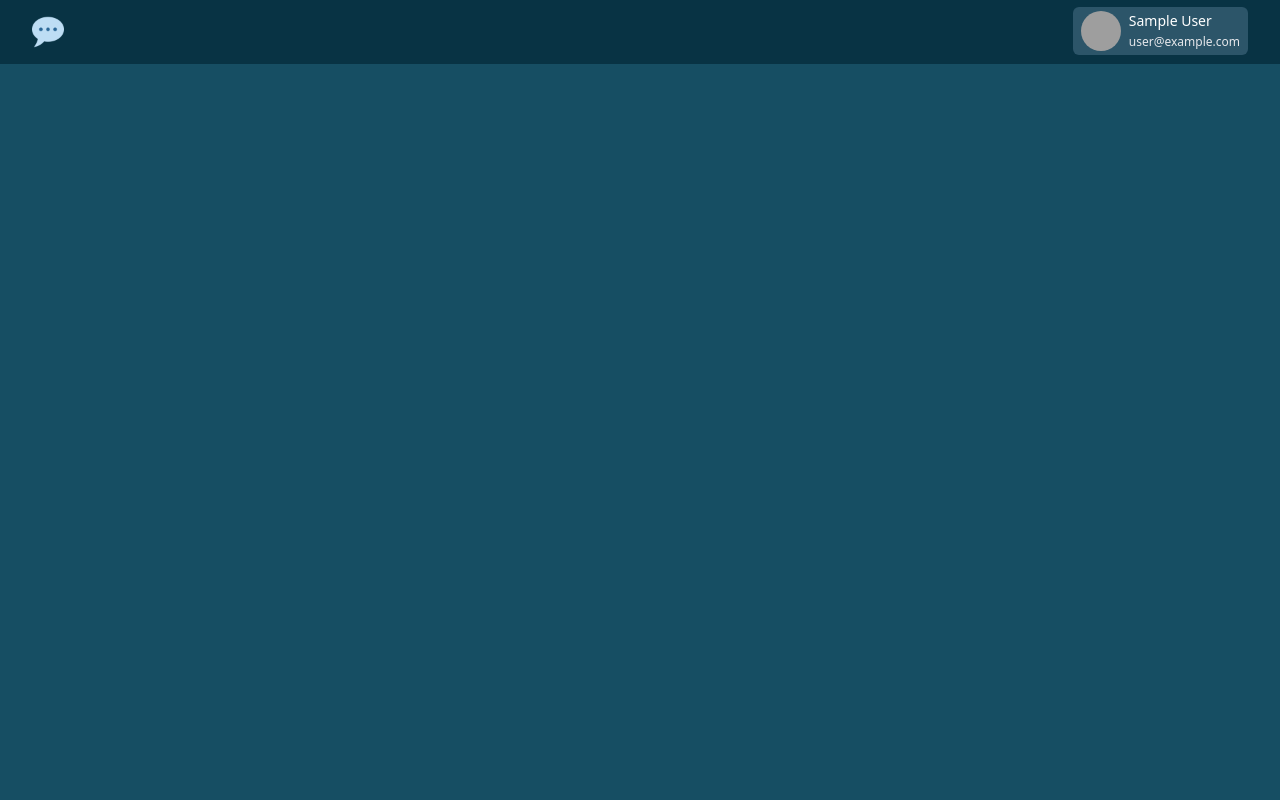
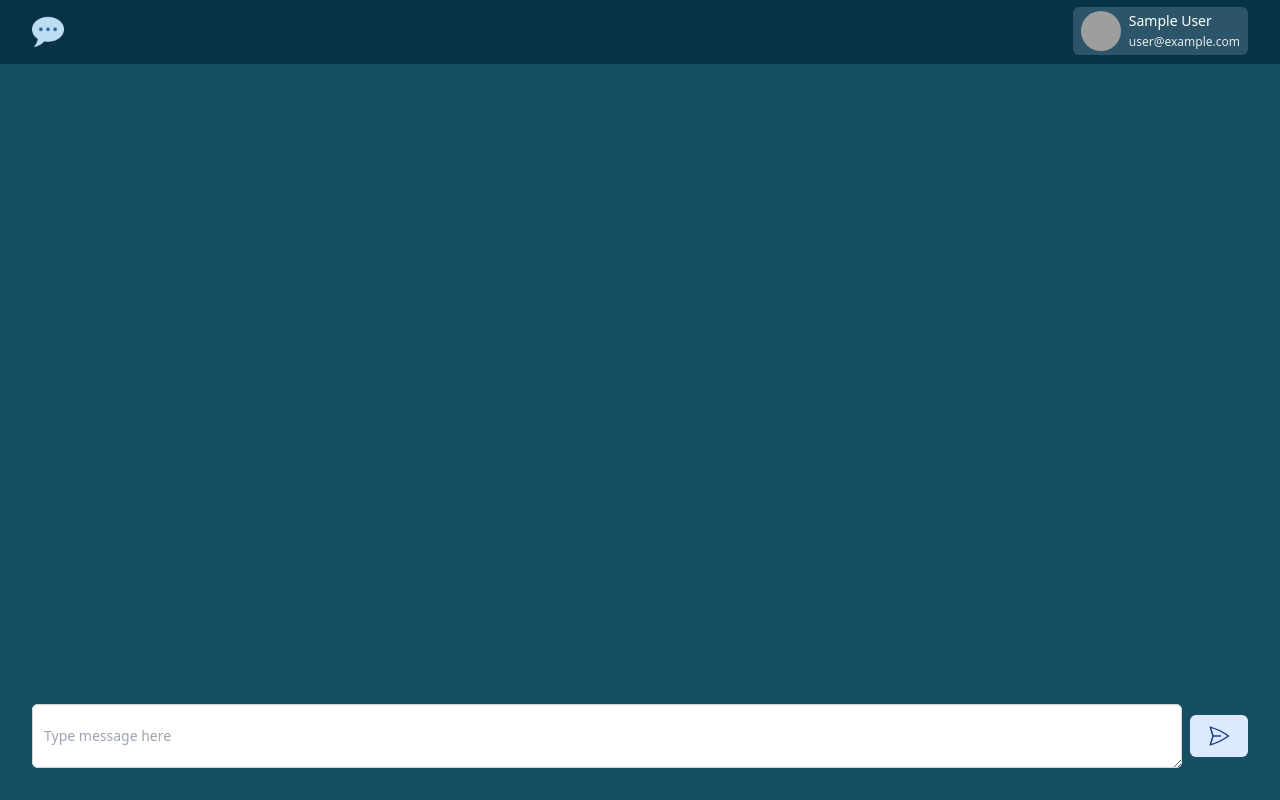
Before and after one commit to eimwe/chatroom, a Vue app: page /chat in a window 1280 px wide. Built offline with nearby package versions, Linux system fonts and the light colour scheme; no server answers; sample sign-in values are in the browser's storage; grey boxes are pictures that could not be loaded.

Commit message:
Imported footer to the chat page

```diff
--- a/src/views/ChatView.vue
+++ b/src/views/ChatView.vue
@@ -1,7 +1,9 @@
 <script setup>
 import HeaderNav from '../components/HeaderNav.vue';
+import FooterSender from '../components/FooterSender.vue';
 </script>
 
 <template>
   <HeaderNav />
+  <FooterSender />
 </template>
```
